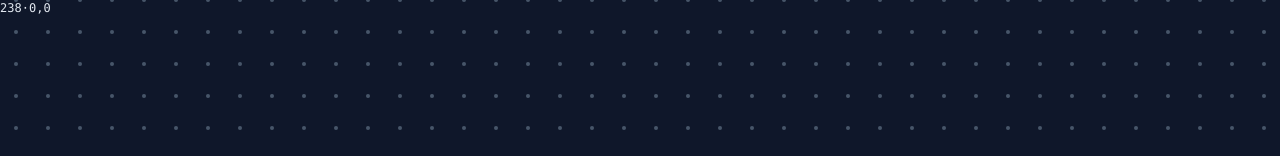
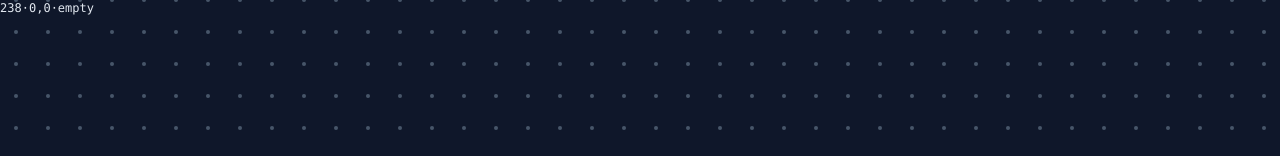
Before and after one commit to tylerschloesser/sim-v31, a React (Vite) app: page / in a window 1280 px wide. Shown: the top 156 px of the page. Built offline with nearby package versions, Linux system fonts and the light colour scheme.

Commit message:
render inventory

```diff
--- a/src/App.tsx
+++ b/src/App.tsx
@@ -57,6 +57,17 @@ export function App() {
             {Math.floor(state.player.position.x)},
             {Math.floor(state.player.position.y)}
           </span>
+          &middot;
+          <span>
+            {Object.entries(state.player.inventory)
+              .map(
+                ([entityType, amount]) =>
+                  `${entityType}:${amount}`,
+              )
+              .join(',')}
+            {Object.keys(state.player.inventory).length ===
+              0 && 'empty'}
+          </span>
         </div>
         <div className="absolute bottom-0 w-full">
           <div className="flex justify-center p-2">
--- a/src/hooks/useTicker.ts
+++ b/src/hooks/useTicker.ts
@@ -60,7 +60,6 @@ function tick(draft: AppState): void {
       inventoryAdd(
         draft.player.inventory,
         selectedEntity.type,
-        1,
       )
       selectedEntity.playerMineProgress = 0
       draft.selection.mine = false
```
